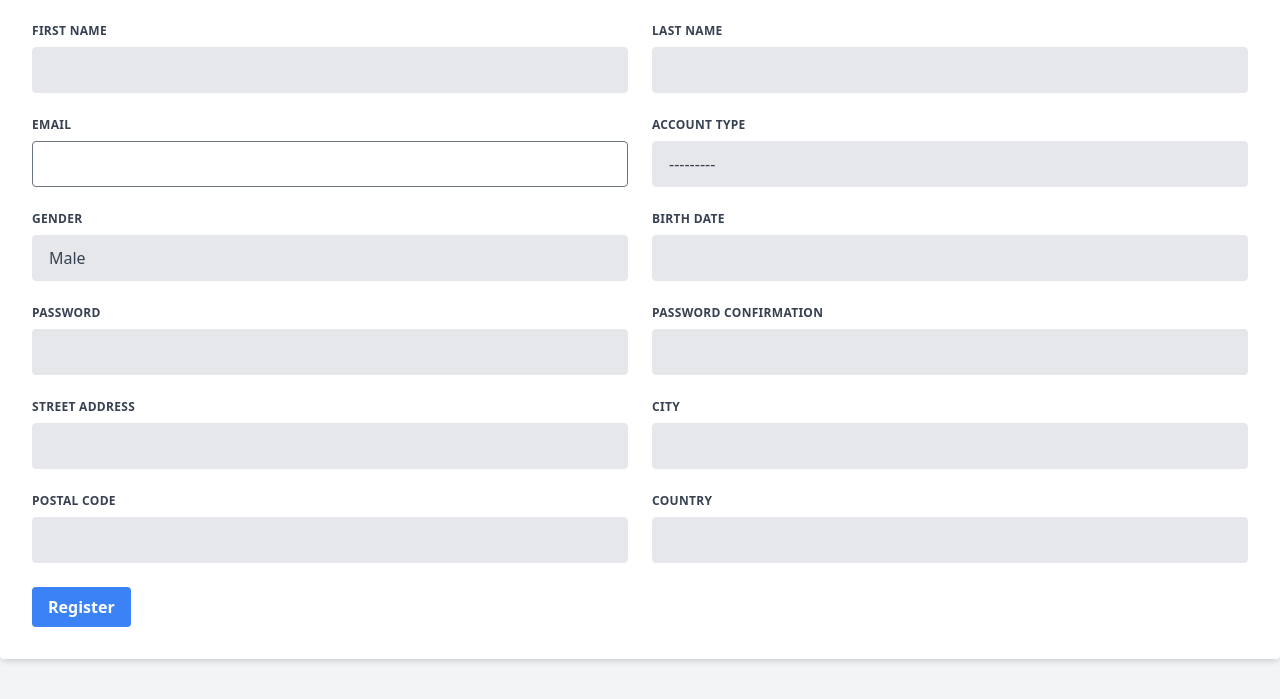
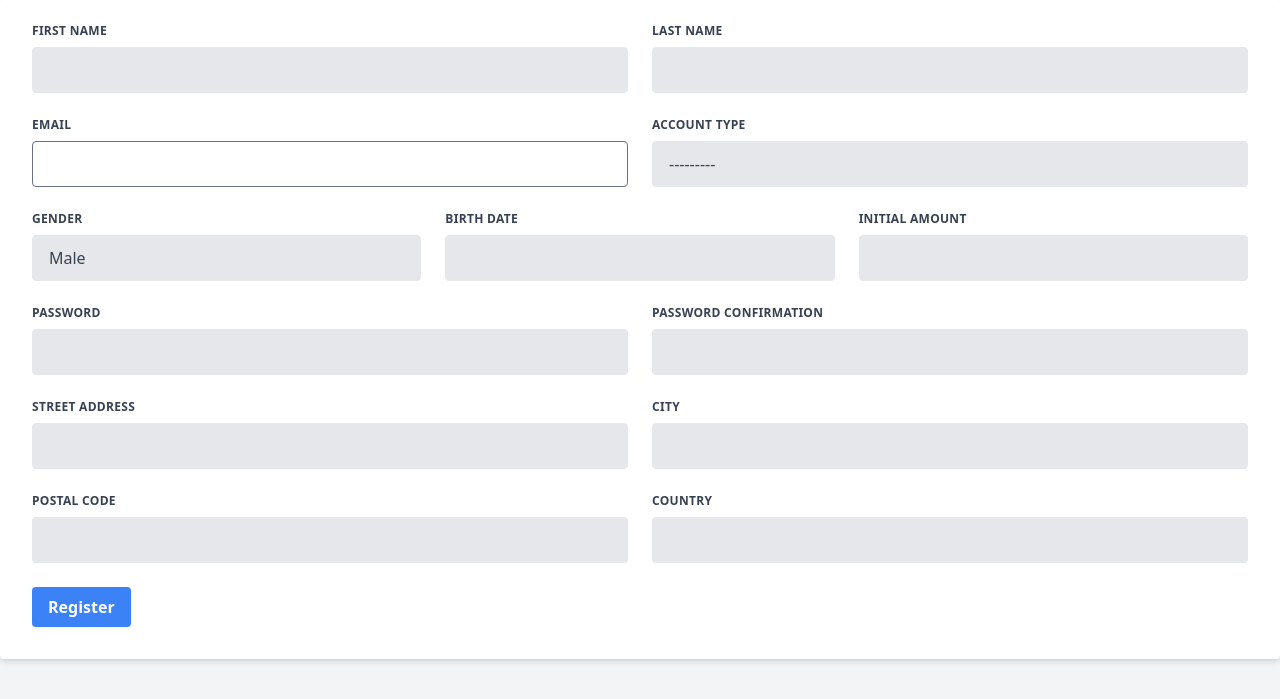
Before and after one commit to Emmeline1101/online-banking-app, a Django app: page /accounts/register/ in a window 1280 px wide. Shown: the part 218-917 px from the top of the page. Run offline with Django 3.2, Linux system fonts and the light colour scheme; data comes from the database, SQL or seed files in the repository; parts of the project's set-up code (start-up, migrations or seed data) failed here and were passed over.

Commit message:
add initial amount

```diff
--- a/accounts/forms.py
+++ b/accounts/forms.py
@@ -38,6 +38,7 @@ class UserRegistrationForm(UserCreationForm):
     )
     gender = forms.ChoiceField(choices=GENDER_CHOICE)
     birth_date = forms.DateField()
+    initial_amount = forms.DecimalField(max_digits=12, decimal_places=2, help_text='Initial deposit amount')
 
     class Meta:
         model = User
@@ -72,6 +73,7 @@ class UserRegistrationForm(UserCreationForm):
             account_type = self.cleaned_data.get('account_type')
             gender = self.cleaned_data.get('gender')
             birth_date = self.cleaned_data.get('birth_date')
+            initial_amount = self.cleaned_data.get('initial_amount', 0)
 
             UserBankAccount.objects.create(
                 user=user,
@@ -81,6 +83,7 @@ class UserRegistrationForm(UserCreationForm):
                 account_no=(
                     user.id +
                     settings.ACCOUNT_NUMBER_START_FROM
-                )
+                ),
+                balance=initial_amount
             )
         return user
--- a/templates/accounts/user_registration.html
+++ b/templates/accounts/user_registration.html
@@ -78,7 +78,7 @@
             </div>
         </div>
         <div class="flex flex-wrap -mx-3 mb-6">
-            <div class="w-full md:w-1/2 px-3 mb-6 md:mb-0">
+            <div class="w-full md:w-1/3 px-3 mb-6 md:mb-0">
                 <label class="block uppercase tracking-wide text-gray-700 text-xs font-bold mb-2" for="{{ registration_form.gender.id_for_label }}">
                     {{ registration_form.gender.label }}
                 </label>
@@ -89,7 +89,7 @@
                     {% endfor %}
                 {% endif %}
             </div>
-            <div class="w-full md:w-1/2 px-3 mb-6 md:mb-0">
+            <div class="w-full md:w-1/3 px-3 mb-6 md:mb-0">
                 <label class="block uppercase tracking-wide text-gray-700 text-xs font-bold mb-2" for="{{ registration_form.birth_date.id_for_label }}">
                     {{ registration_form.birth_date.label }}
                 </label>
@@ -100,6 +100,17 @@
                     {% endfor %}
                 {% endif %}
             </div>
+            <div class="w-full md:w-1/3 px-3 mb-6 md:mb-0">
+              <label class="block uppercase tracking-wide text-gray-700 text-xs font-bold mb-2" for="{{ registration_form.initial_amount.id_for_label }}">
+                  {{ registration_form.initial_amount.label }}
+              </label>
+              {{ registration_form.initial_amount }}
+              {% if registration_form.initial_amount.errors %}
+                  {% for error in registration_form.initial_amount.errors %}
+                  <p class="text-red-600 text-sm italic pb-2">{{ error }}</p>
+                  {% endfor %}
+              {% endif %}
+          </div>
         </div>
         <div class="flex flex-wrap -mx-3 mb-6">
             <div class="w-full md:w-1/2 px-3 mb-6 md:mb-0">
```
